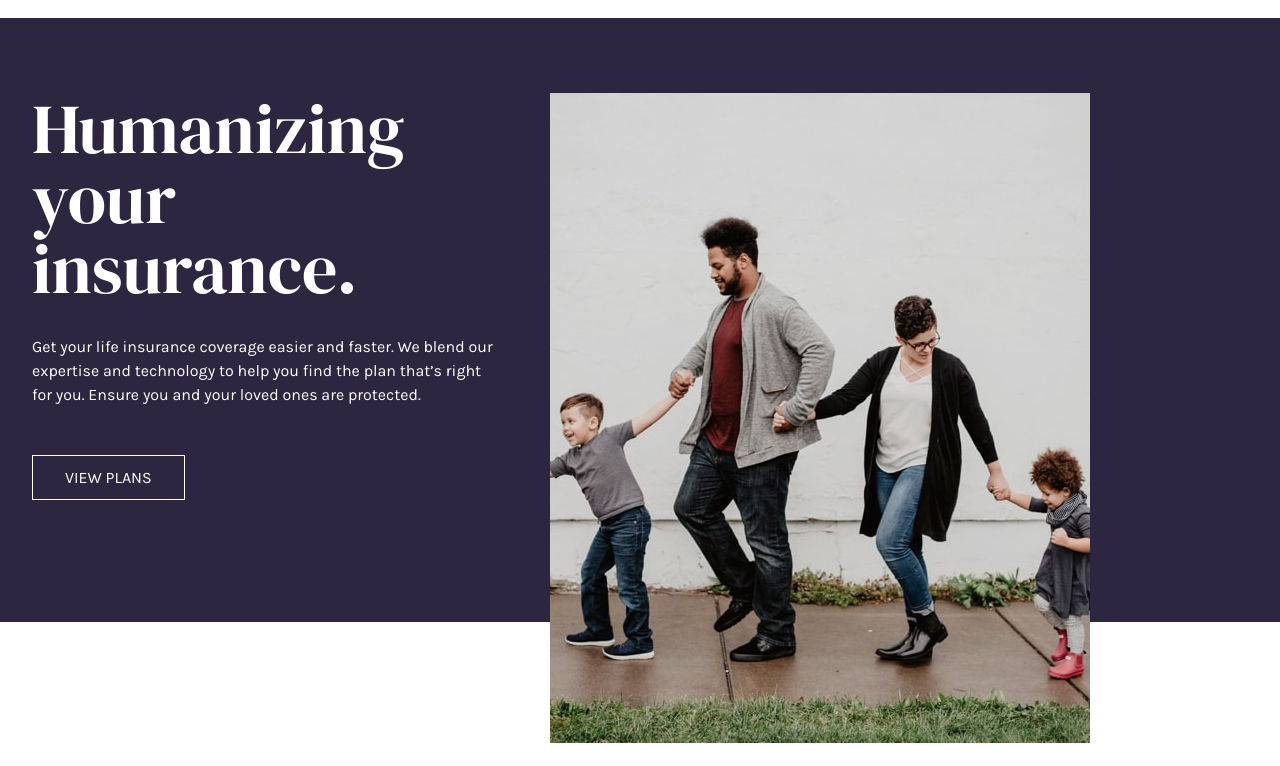
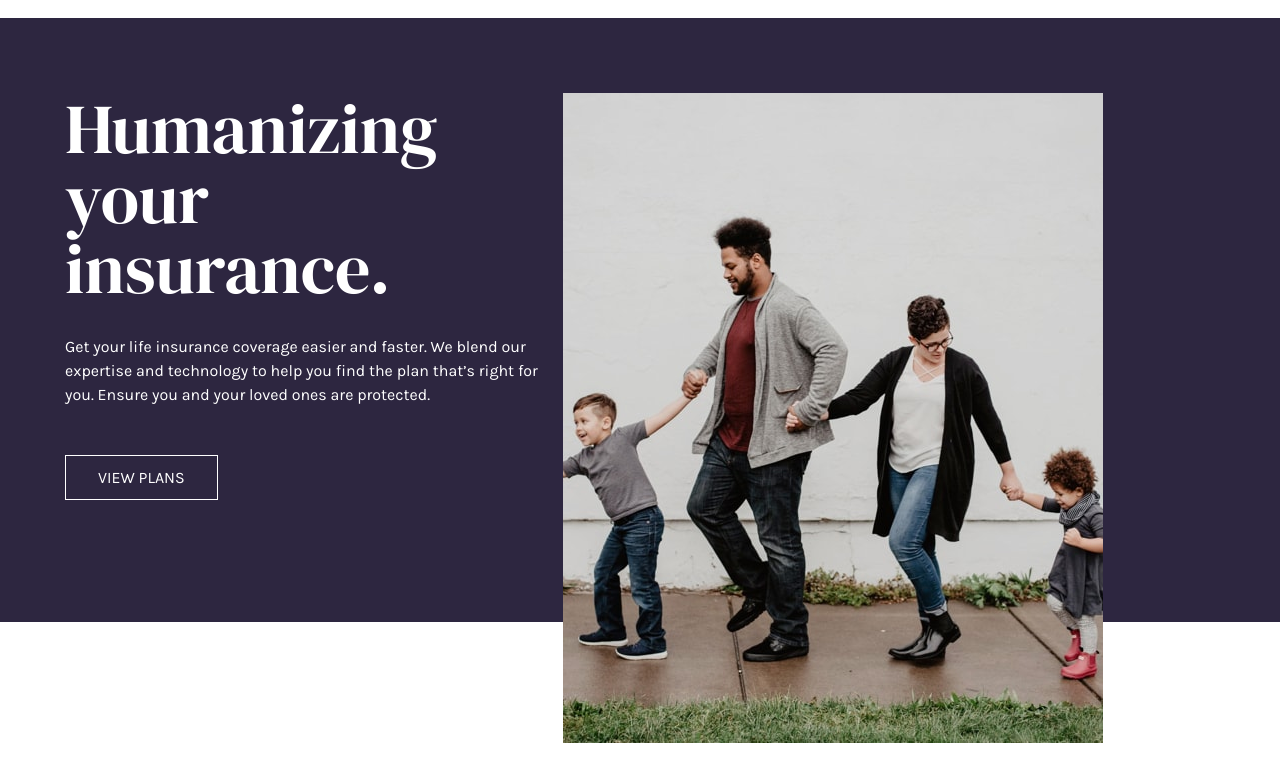
Before and after one commit to maxibrain4/insurance-landing-page, a plain HTML site: page index.html in a window 1280 px wide. Shown: the part 72-838 px from the top of the page. Drawn offline with Linux system fonts and the light colour scheme.

Commit message:
made some adjustment to the hero section

```diff
--- a/index.css
+++ b/index.css
@@ -58,9 +58,9 @@ font-family: 'Karla', sans-serif; */
 .hero {
   max-width: 1440px;
   margin: 0 auto;
-  padding: 0 32px;
+  padding: 0 65px;
   display: grid;
-  grid-template-columns: 42fr 58fr;
+  grid-template-columns: 45fr 55fr;
   grid-template-rows: 460px;
   align-items: center;
   gap: 96px;
@@ -73,7 +73,7 @@ main {
 .hero-img {
   position: absolute;
   top: 10%;
-  left: 43%;
+  left: 44%;
 }
 .primary-heading {
   font-family: "DM Serif Display", serif;
```
